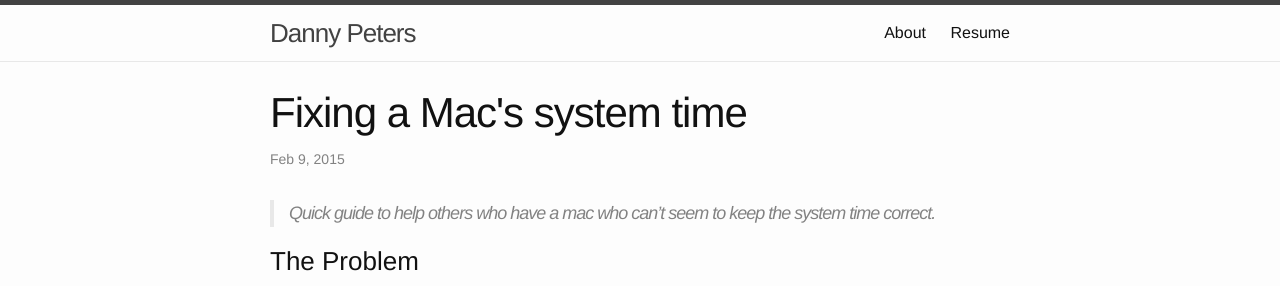
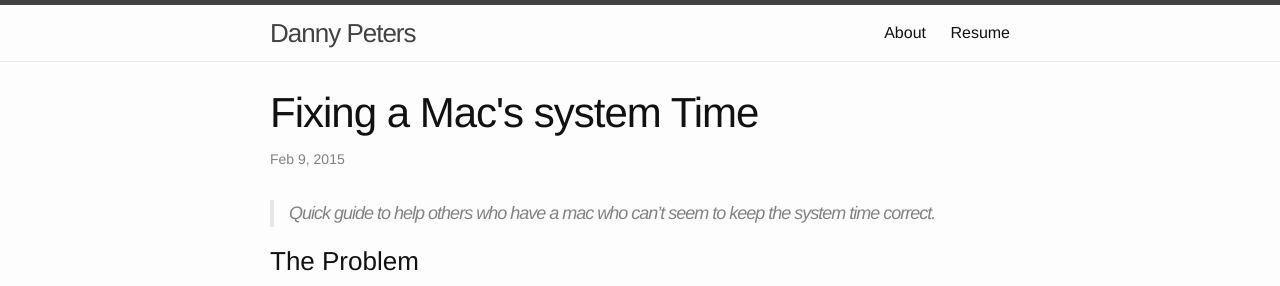
Before and after one commit to danmanstx/dannypetersme, a Jekyll site: the page built from _posts/2015-02-09-reset-server-clock-on-mac.markdown, in a window 1280 px wide. Shown: the top 286 px of the page. Built offline with Jekyll 4.4.1, drawn with Linux system fonts in a browser that asks for light colours; comment, search, counter and statistics services are not loaded.

```diff
--- a/_posts/2015-02-09-reset-server-clock-on-mac.markdown
+++ b/_posts/2015-02-09-reset-server-clock-on-mac.markdown
@@ -1,6 +1,6 @@
 ---
 layout: post
-title:  "Fixing a Mac's system time"
+title:  "Fixing a Mac's system Time"
 date:   2015-02-09 13:00:00
 comments: true
 categories: mac server
```
